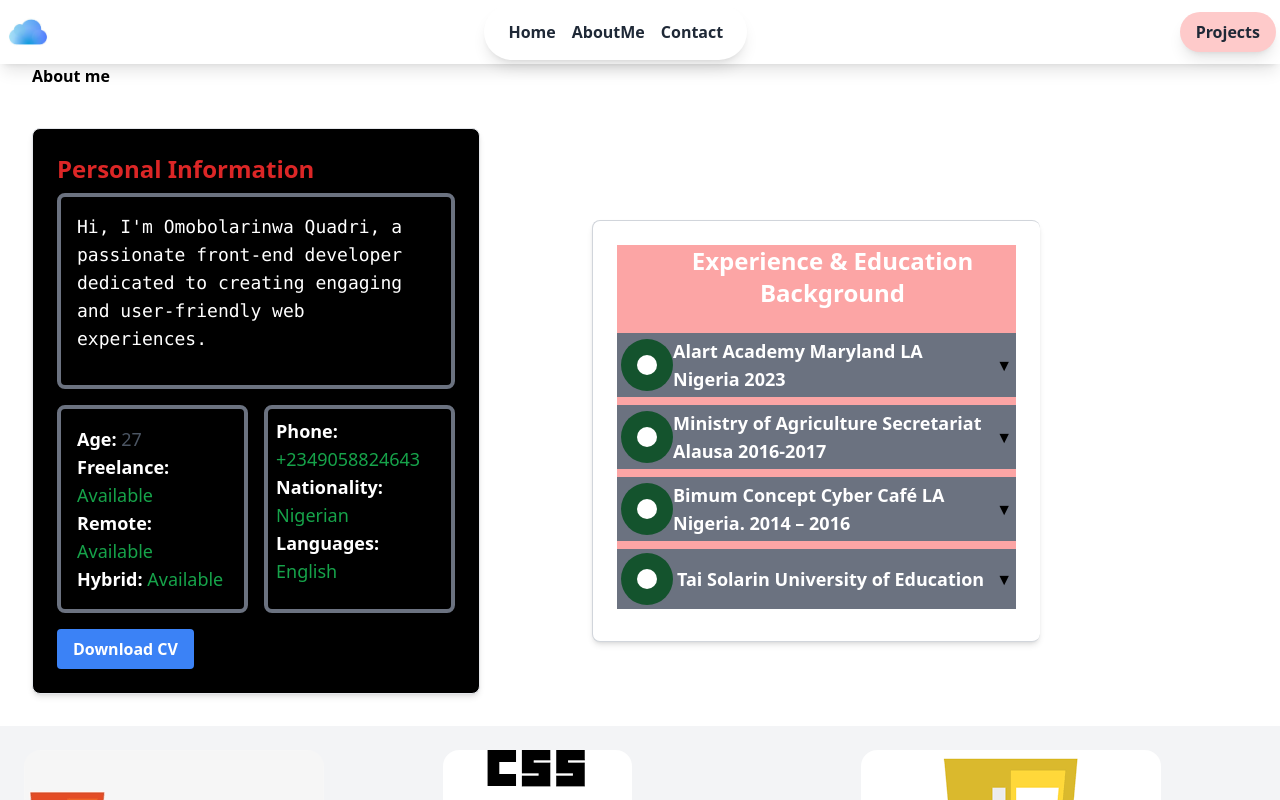
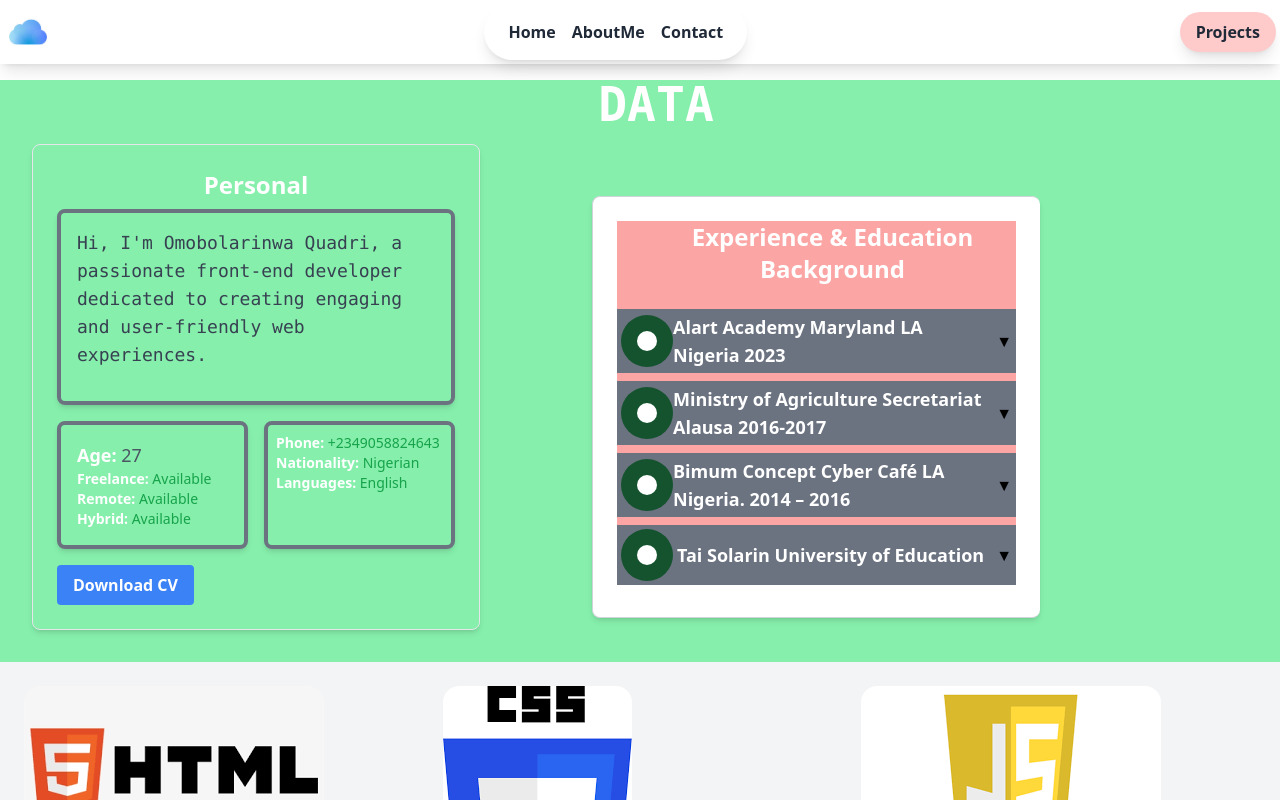
Before and after one commit to quadribola91/Portfolio0, a React (Create React App) app: page /AboutMe in a window 1280 px wide. Shown: the top 800 px of the page. Built offline with nearby package versions, Linux system fonts and the light colour scheme.

Commit message:
Update AboutMe.js

```diff
--- a/src/AboutMe.js
+++ b/src/AboutMe.js
@@ -42,18 +42,20 @@ const AboutMe = () => {
 
   return (
     <>
-      <div id="AboutMe">
-        <h1 className="ml-8 text-black-500 font-bold h-8">About me</h1>
+      <div id="AboutMe" className="bg-green-300">
+        <h1 className="ml-8 mt-4 text-white font-bold font-mono h-8 text-center text-5xl">
+          DATA
+        </h1>
         <div className="about-me-container  flex flex-col md:flex-row items-center md:divide-x md:divide-gray-300 p-8 justify-content: space-between">
           {/* Personal Information Section */}
-          <div className="personal-info-section md:mr-8 w-full md:w-1/2 lg:max-w-md p-6 border rounded-lg bg-black shadow-md">
-            <h2 className="text-2xl font-bold mb-2 text-red-600">
-              Personal Information
+          <div className="personal-info-section md:mr-8 w-full md:w-1/2 lg:max-w-md  p-6 border rounded-lg bg-green-300 shadow-md">
+            <h2 className="text-2xl font-bold mb-2 text-center text-white">
+              Personal
             </h2>
             {/* Updated wrapper for the sections with thick border and box shadow */}
             <div className="border-4 border-gray-500 rounded-lg p-4 shadow-md mb-4 end">
               <div id="sparko">
-                <p className="text-lg text-white mb-4 font-mono">
+                <p className="text-lg text-gray-700 mb-4 font-mono hover:font-sans">
                   Hi, I'm Omobolarinwa Quadri, a passionate front-end developer
                   dedicated to creating engaging and user-friendly web
                   experiences.
@@ -70,29 +72,29 @@ const AboutMe = () => {
                 <p className="text-lg text-gray-600">
                   <span className="font-bold text-white">Age:</span> {age}
                 </p>
-                <p className="text-lg text-green-600">
+                <p className="text-sm text-green-600">
                   <span className="font-bold text-white">Freelance:</span>{" "}
                   Available
                 </p>
-                <p className="text-lg text-green-600">
+                <p className="text-sm text-green-600">
                   <span className="font-bold text-white">Remote:</span>{" "}
                   Available
                 </p>
-                <p className="text-lg text-green-600">
+                <p className="text-sm text-green-600">
                   <span className="font-bold text-white">Hybrid:</span>{" "}
                   Available
                 </p>
               </div>
               <div className="border-4 border-gray-500 rounded-lg p-2 shadow-md mb-4">
-                <p className="text-lg text-green-600">
+                <p className="text-sm text-green-600">
                   <span className="font-bold text-white">Phone:</span>{" "}
                   +2349058824643
                 </p>
-                <p className="text-lg text-green-600">
+                <p className="text-sm text-green-600">
                   <span className="font-bold text-white">Nationality:</span>{" "}
                   Nigerian
                 </p>
-                <p className="text-lg text-green-600">
+                <p className="text-sm text-green-600">
                   <span className="font-bold text-white">Languages:</span>{" "}
                   English
                 </p>
```
